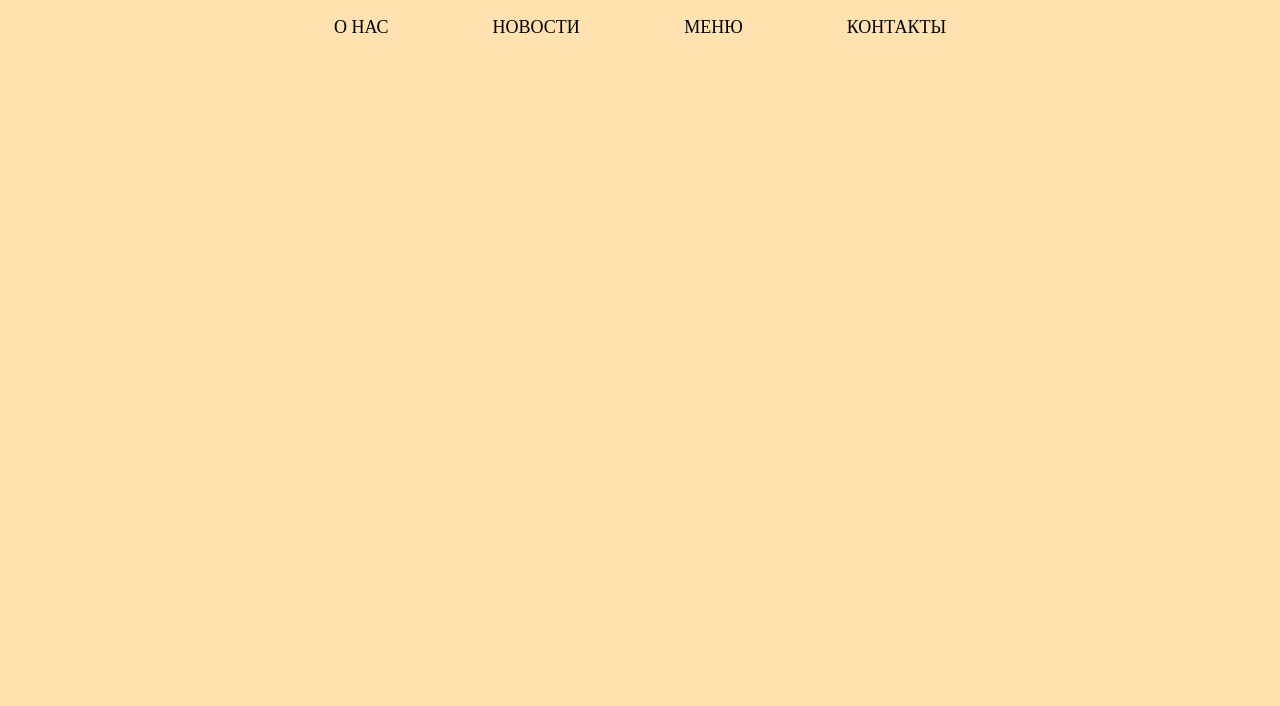
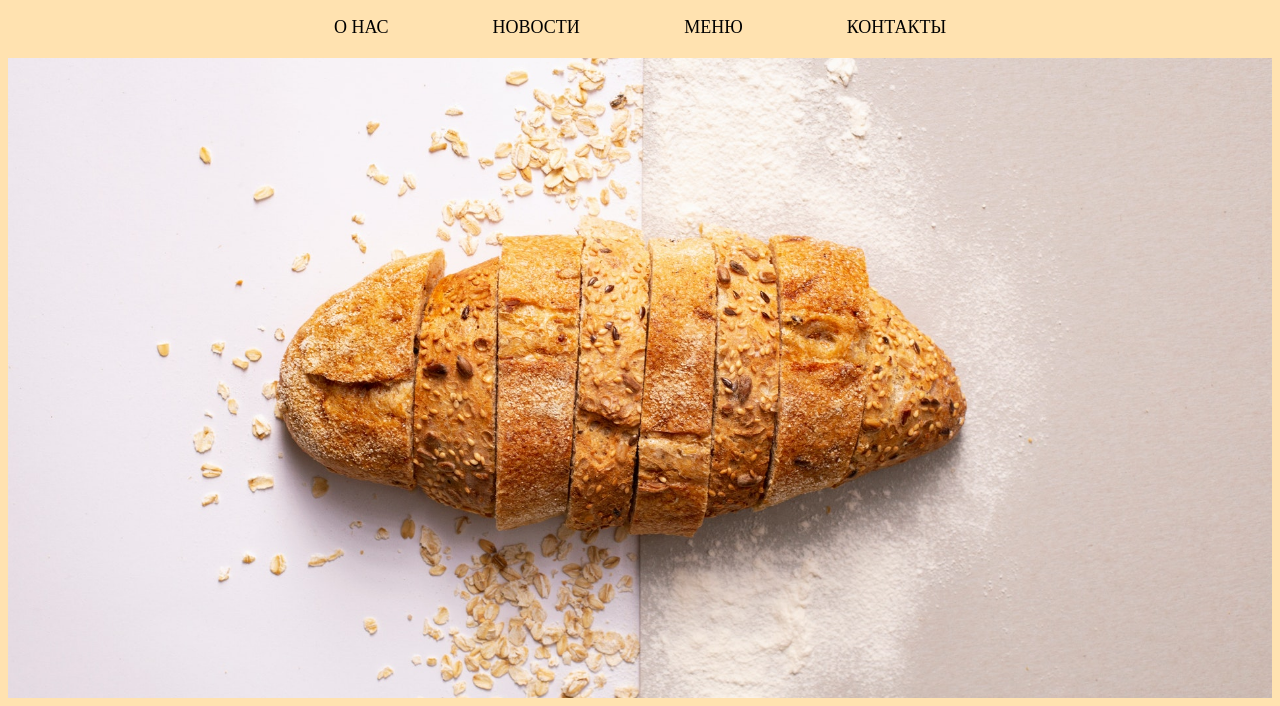
Before and after one commit to EvgChu/stepik_layout_and_creation_of_web_prj1, a plain HTML site: page src/index.html in a window 1280 px wide. Shown: the part 111-817 px from the top of the page. Drawn offline with Linux system fonts and the light colour scheme.

Commit message:
added background

```diff
--- a/src/index.html
+++ b/src/index.html
@@ -20,7 +20,9 @@
         </ul>
     </nav>
     <main>
+        <section class="section-about">
 
+        </section>
     </main>
     <footer>
 
--- a/src/static/css/style.css
+++ b/src/static/css/style.css
@@ -31,3 +31,8 @@ a {
 nav {
     margin-bottom: 20px;
 }
+
+.section-about {
+    height: 640px;
+    background: url(../img/01-Картинка-фона.jpg) center/cover no-repeat;
+}
```
Also changed, not shown: src/static/img/01-Картинка-фона.jpg (added).
